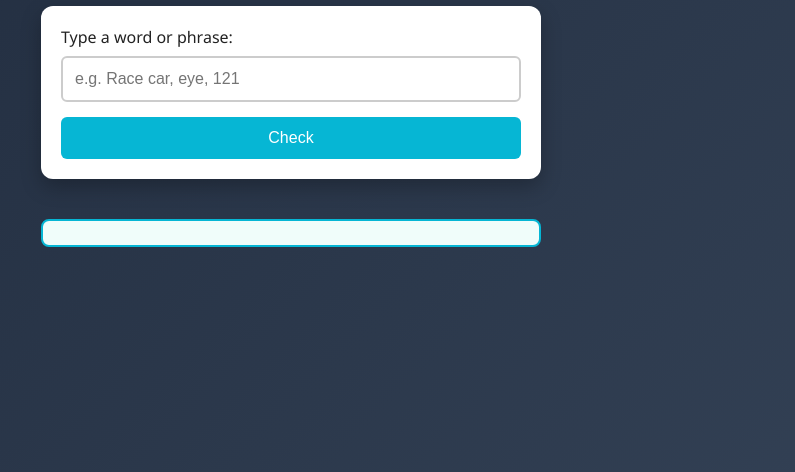
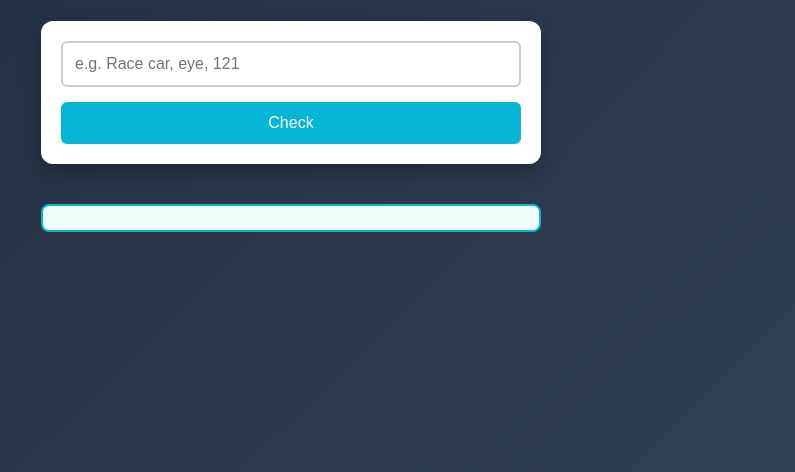
Before and after one commit to Eduaina/Building-a-Palindrome-Checker, a plain HTML site: page index.html in a window 1280 px wide. Shown: the part 328-800 px from the top of the page, without its empty margins (349-1144 px from the left). Drawn offline with Linux system fonts and the light colour scheme.

Commit message:
updt: Slight Change

```diff
--- a/index.html
+++ b/index.html
@@ -11,7 +11,7 @@
         <h1 id="h1">Is the word a Palindrome?</h1>
 
         <div class="input">
-            <label for="text-input">Type a word or phrase: </label>
+            <!-- <label for="text-input">Type a word or phrase: </label> -->
             <input type="text" id="text-input" placeholder="e.g. Race car, eye, 121">
             <button id="check-btn">Check</button>
         </div>
```
